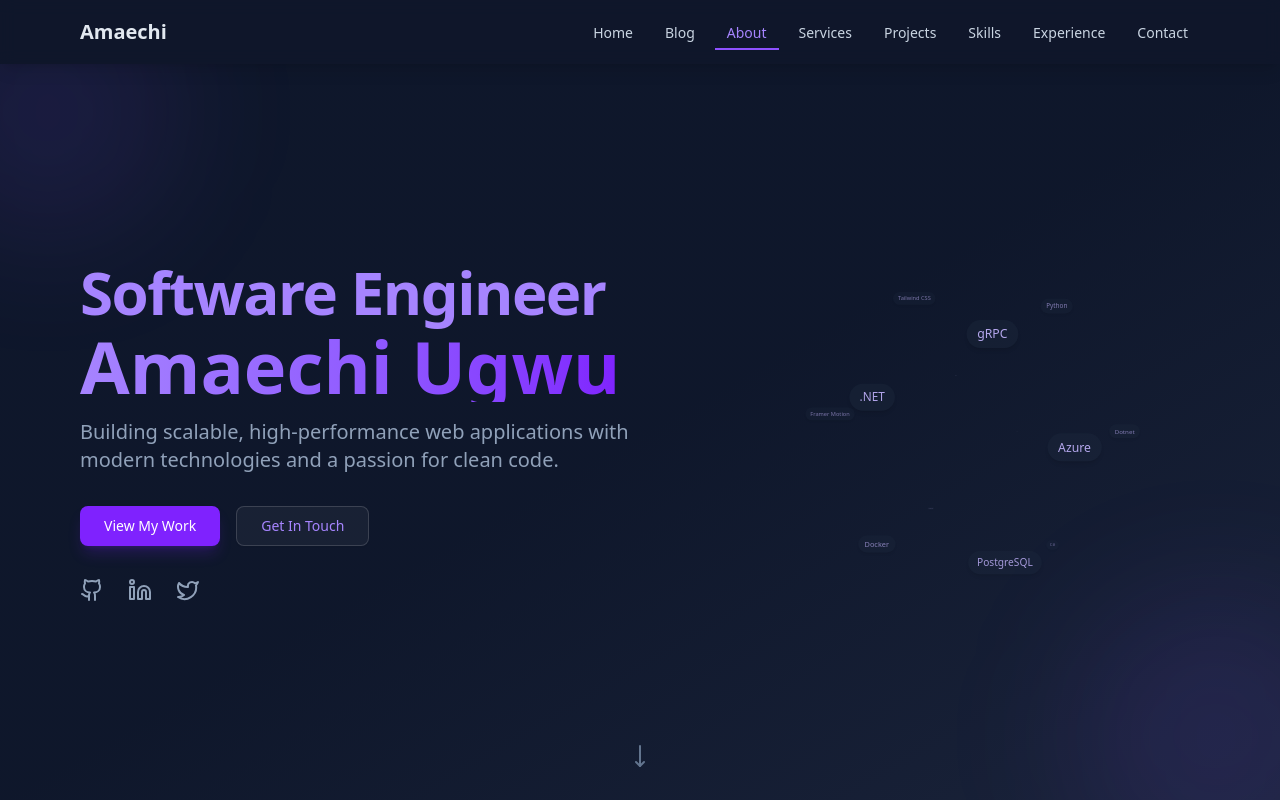
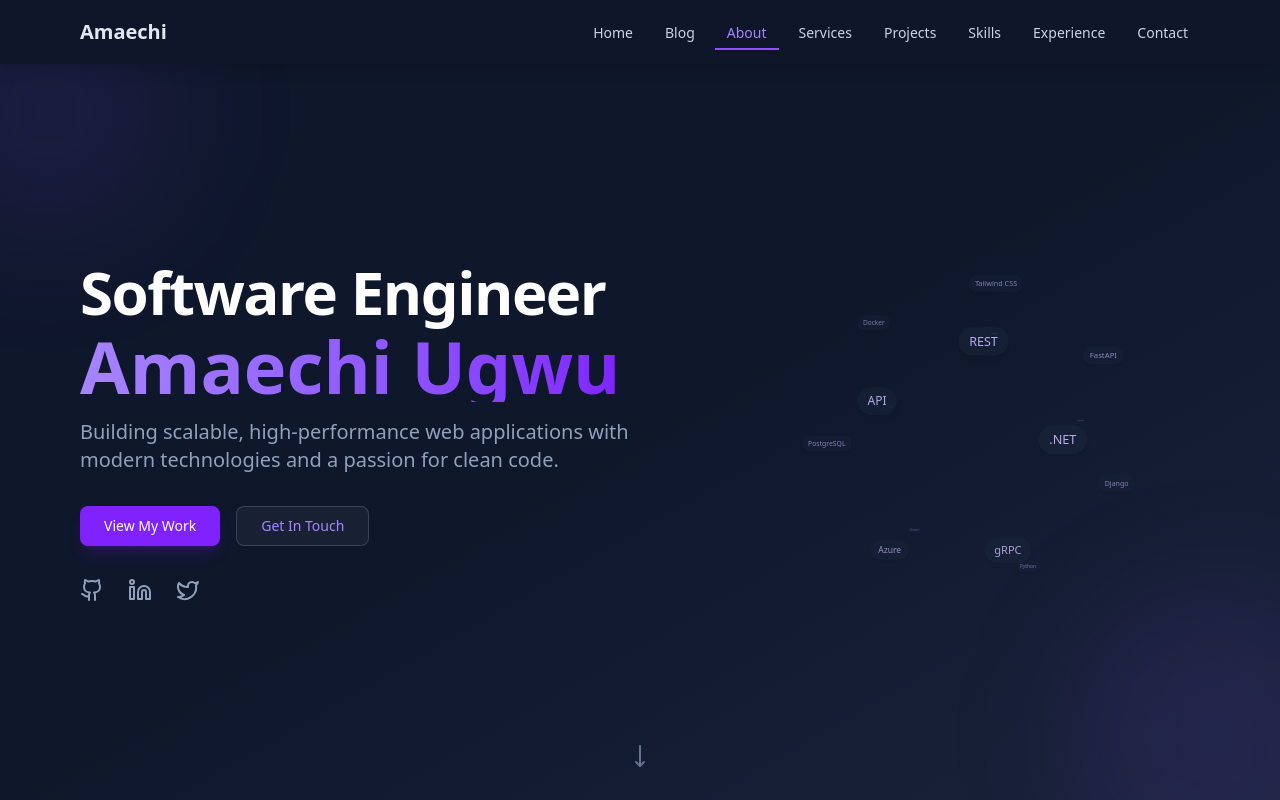
Before and after one commit to amaechijude/amaechi, a Next.js app: page / in a window 1280 px wide. Shown: the top 800 px of the page. Built offline with nearby package versions, Linux system fonts and the light colour scheme.

Commit message:
fix: Hydration warning

```diff
--- a/src/components/shared/Hero.tsx
+++ b/src/components/shared/Hero.tsx
@@ -14,13 +14,16 @@ const skills = [
   "C#",
   "Dotnet",
   "Python",
+  "Django",
+  "FastAPI",
   "Tailwind CSS",
-  "Framer Motion",
   "Docker",
   "PostgreSQL",
   "Azure",
   "gRPC",
-  ".NET"
+  ".NET",
+  "REST",
+  "API",
 ];
 
 interface SkillPoint {
@@ -48,6 +51,7 @@ const AnimatedSkill = ({ skill, point, angle }: AnimatedSkillProps) => {
 
   return (
     <motion.div
+    suppressHydrationWarning
       key={skill}
       className="absolute flex items-center gap-2 rounded-full bg-slate-800/50 px-3 py-1.5 text-sm font-medium text-violet-300 shadow-md"
       style={{
@@ -57,9 +61,6 @@ const AnimatedSkill = ({ skill, point, angle }: AnimatedSkillProps) => {
         opacity,
         zIndex: Math.round(scale * 100),
       }}
-      // By passing the dynamic values directly to `style`,
-      // framer-motion can optimize updates without re-rendering the whole component.
-      // For even more optimization, you could use `useMotionValue` and `useTransform`.
     >
       {skill}
     </motion.div>
@@ -153,7 +154,7 @@ const Hero = () => {
         {/* Text Content (60%) */}
         <motion.div className="flex w-full flex-col items-center md:w-3/5 md:items-start">
           <motion.h2
-            className="text-4xl font-bold tracking-tight md:text-5xl lg:text-6xl text-violet-400"
+            className="text-4xl font-bold tracking-tight md:text-5xl lg:text-6xl text-white"
             variants={itemVariants}
           >
             Software Engineer
```
